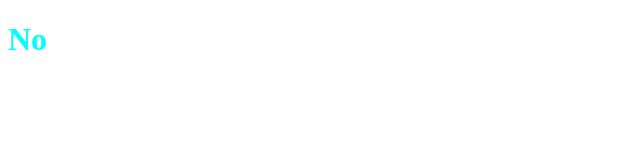
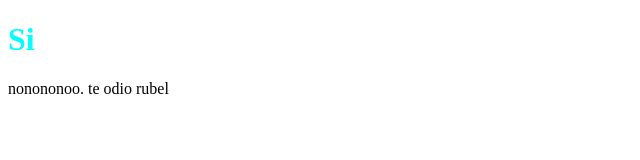
Before and after one commit to Josephscv/Prueba1, a plain HTML site: page index.html in a window 1280 px wide. Shown: the whole page, without its empty margins (0-640 px from the left). Drawn offline with Linux system fonts and the light colour scheme.

Commit message:
Ya no me aman

```diff
--- a/index.html
+++ b/index.html
@@ -7,6 +7,9 @@
     <title>Prueba Master</title>
 </head>
 <body>
-    <h1 class="bu">No</h1>
+    <h1 class="bu">Si</h1>
+    <p>nonononoo. te odio rubel
+
+    </p>
 </body>
 </html>
```
